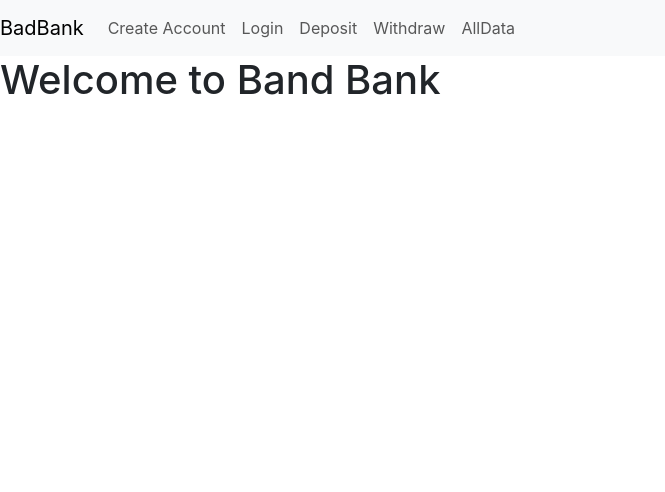
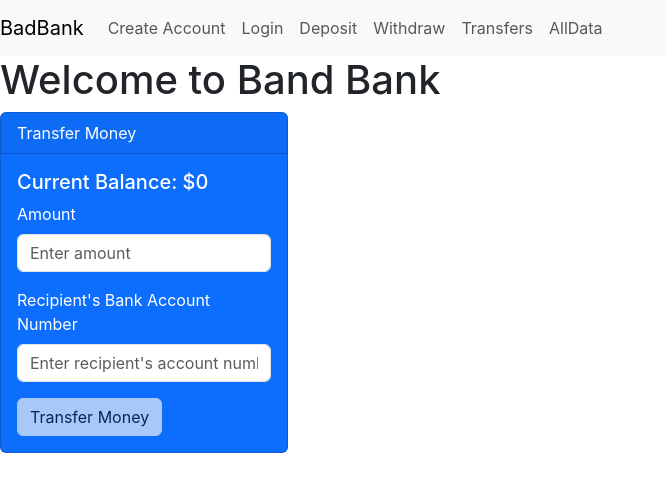
Before and after one commit to cesaranibaljimenez/Front-End-Banking, a React (Create React App) app: page /Transfers in a window 1280 px wide. Shown: the top 492 px of the page, without its empty margins (0-665 px from the left). Built offline with nearby package versions, Linux system fonts and the light colour scheme.

Commit message:
Creación del componente transfers

```diff
--- a/src/App.js
+++ b/src/App.js
@@ -9,7 +9,9 @@ import CreateAccount from './Components/CreateAccount';
 import Login from './Components/Login';
 import Deposit from './Components/Deposit';
 import Withdraw from './Components/Withdraw';
+import Transfers from './Components/Transfers';
 import AllData from './Components/AllData';
+
 
 
 
@@ -27,7 +29,8 @@ function App() {
           <Route path="/CreateAccount/" element={<CreateAccount />} />
           <Route path="/Login/" element={<Login />} />
           <Route path="/Deposit/" element={<Deposit />} />
-          <Route path="/Withdraw" element={<Withdraw />} />
+          <Route path="/Withdraw/" element={<Withdraw />} />
+          <Route path="/Transfers/" element={<Transfers/>}/>
           <Route path="/AllData/" element={<AllData />} />
         </Routes>
     </Router>
--- a/src/Components/NavBar.js
+++ b/src/Components/NavBar.js
@@ -23,8 +23,12 @@ function NavBar() {
             <Link className="nav-link" to="/Withdraw/" title="Make a witdrawal transaction">Withdraw</Link>
           </li>
           <li className="nav-item">
+            <Link className="nav-link" to="/Transfers/" title="Sende money to others">Transfers</Link>
+          </li>
+          <li className="nav-item">
             <Link className="nav-link" to="/AllData/" title="View transaction movement">AllData</Link>
           </li>
+
 
         </ul>
       </div>
--- /dev/null
+++ b/src/Components/Transfers.js
@@ -0,0 +1,89 @@
+import React, { useState, useContext } from 'react';
+import { Card, Form, Button, Alert } from 'react-bootstrap';
+import { UserContext } from '../context';
+
+function Transfers() {
+    const [transferAmount, setTransferAmount] = useState('');
+    const [recipientAccountNumber, setRecipientAccountNumber] = useState('');
+    const [statusMessage, setStatusMessage] = useState('');
+    const [showStatus, setShowStatus] = useState(false);
+    const [statusType, setStatusType] = useState(''); // 'success' o 'danger'
+    const { currentUser, setCurrentUser, addTransaction } = useContext(UserContext);
+
+    const handleTransfer = (e) => {
+        e.preventDefault();
+        setShowStatus(false);
+
+        // Verificar si los valores ingresados son numéricos
+        if (isNaN(transferAmount) || isNaN(recipientAccountNumber) || transferAmount === '' || recipientAccountNumber === '') {
+            setStatusMessage('Please enter numerical values for both amount and recipient account number.');
+            setStatusType('danger');
+            setShowStatus(true);
+            return;
+        }
+
+        // Convertir a números y verificar el saldo
+        const amount = parseFloat(transferAmount);
+
+        if (amount < 0) {
+            setStatusMessage('Only positive numbers are allowed for the transfer amount.');
+            setStatusType('danger');
+            setShowStatus(true);
+            return;
+        }
+
+        if (amount > currentUser.balance) {
+            setStatusMessage('Transaction failed: insufficient funds.');
+            setStatusType('danger');
+            setShowStatus(true);
+            return;
+        }
+
+        // Actualizar el saldo y registrar la transacción
+        const updatedUser = { ...currentUser, balance: currentUser.balance - amount };
+        setCurrentUser(updatedUser);
+        addTransaction(currentUser.email, 'Transferencia', amount);
+        setStatusMessage('The money transfer was successful.');
+        setStatusType('success');
+        setShowStatus(true);
+
+        // Reiniciar los campos de entrada
+        setTransferAmount('');
+        setRecipientAccountNumber('');
+    };
+
+    return (
+        <Card bg="primary" text="white" style={{ maxWidth: '18rem' }}>
+            <Card.Header>Transfer Money</Card.Header>
+            <Card.Body>
+                <Card.Title>Current Balance: ${currentUser?.balance}</Card.Title>
+                <Form onSubmit={handleTransfer}>
+                    <Form.Group className="mb-3">
+                        <Form.Label>Amount</Form.Label>
+                        <Form.Control
+                            type="text"
+                            value={transferAmount}
+                            onChange={(e) => setTransferAmount(e.target.value)}
+                            placeholder="Enter amount"
+                        />
+                    </Form.Group>
+                    <Form.Group className="mb-3">
+                        <Form.Label>Recipient's Bank Account Number</Form.Label>
+                        <Form.Control
+                            type="text"
+                            value={recipientAccountNumber}
+                            onChange={(e) => setRecipientAccountNumber(e.target.value)}
+                            placeholder="Enter recipient's account number"
+                        />
+                    </Form.Group>
+                    <Button variant="light" type="submit" disabled={transferAmount === '' || recipientAccountNumber === ''}>
+                        Transfer Money
+                    </Button>
+                </Form>
+                {showStatus && <Alert variant={statusType}>{statusMessage}</Alert>}
+            </Card.Body>
+        </Card>
+    );
+}
+
+export default Transfers;
```
